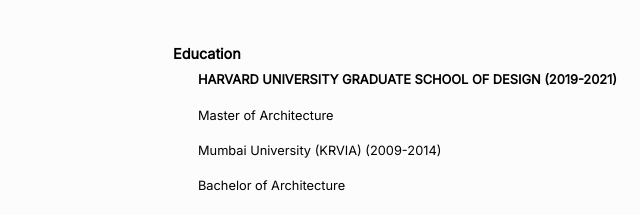
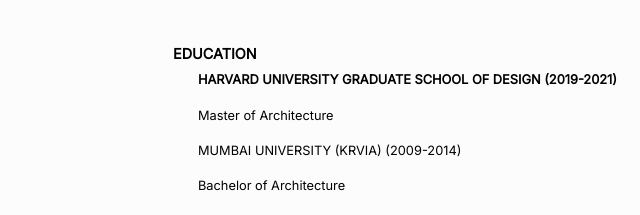
Before and after one commit to diveroshetty/diveroshetty.github.io, a plain HTML site: page about.html in a window 1280 px wide. Shown: the part 294-509 px from the top of the page, 102-742 px from the left. Drawn offline with Linux system fonts and the light colour scheme.

Commit message:
Update about.html

```diff
--- a/about.html
+++ b/about.html
@@ -46,10 +46,10 @@
       <div class="container">
          <div class="row justify-content-center">
             <div class="col-md-8 col-sm-12">
-               <h3>Education</h3>
+               <h3>EDUCATION</h3>
                <p style="text-indent: 25px;"><b>HARVARD UNIVERSITY GRADUATE SCHOOL OF DESIGN (2019-2021)</b></p>
                <p style="text-indent: 25px;">Master of Architecture</p>
-               <p style="text-indent: 25px;">Mumbai University (KRVIA) (2009-2014)</p>
+               <p style="text-indent: 25px;">MUMBAI UNIVERSITY (KRVIA) (2009-2014)</p>
                <p style="text-indent: 25px;">Bachelor of Architecture</p>
                <br>
                <h3>Professional Experience</h3>
```
